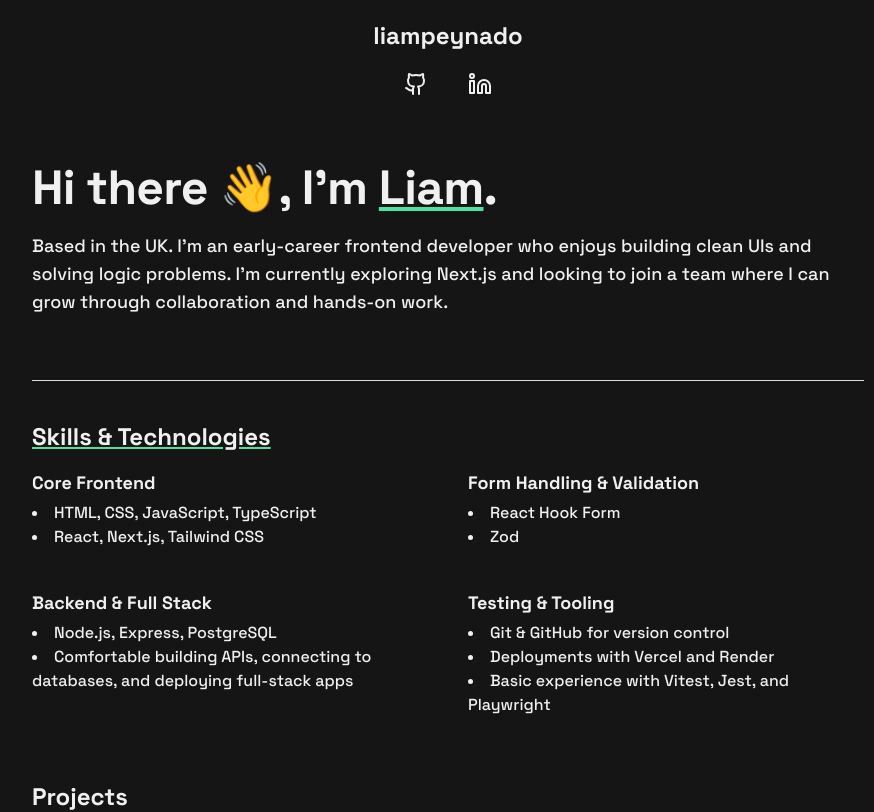
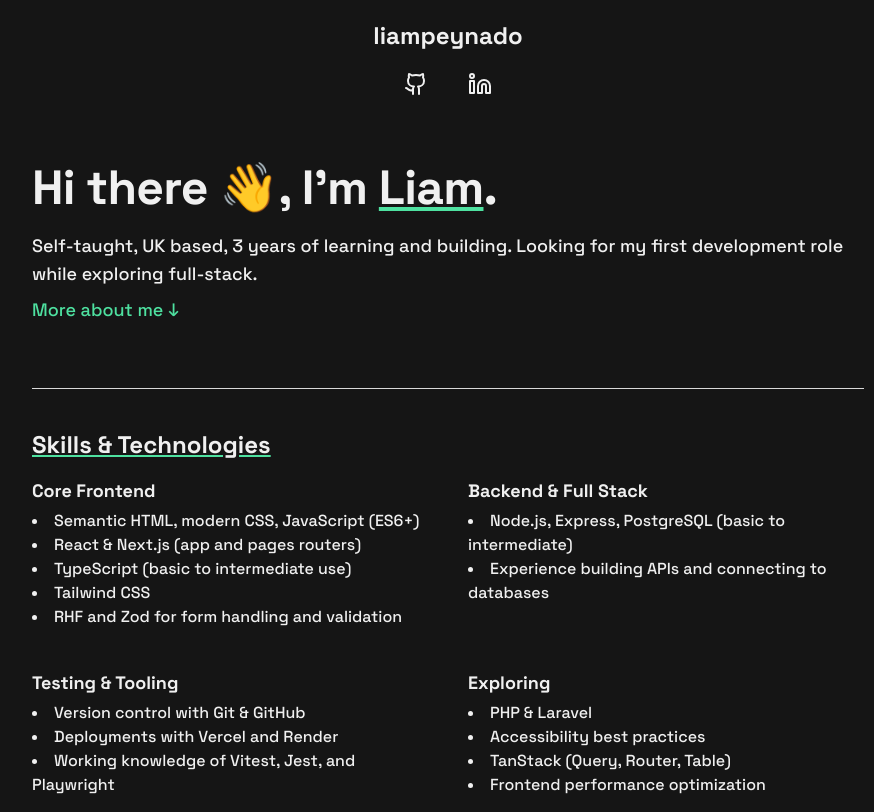
Before and after one commit to peynadol/portfolio, a SvelteKit app: page / in a window 1280 px wide. Shown: the top 812 px of the page, without its empty margins (192-1066 px from the left). Built offline with nearby package versions, Linux system fonts and the light colour scheme.

Commit message:
add about me and edit skills

```diff
--- a/src/components/About.svelte
+++ b/src/components/About.svelte
@@ -0,0 +1,44 @@
+<section id="about" class="max-w-4xl mx-auto px-6">
+  <h2 class="heading-l text-accent mb-8">About Me</h2>
+
+  <div class="space-y-6 body-l text-gray-300">
+    <p>
+      I'm a self-taught developer making the jump into tech after 3 years of
+      dedicated learning. My path started with a simple console.log("Hello
+      World") through The Odin Project - once I saw I could make a computer
+      respond to what I'd typed, I was completely hooked.
+    </p>
+
+    <p>
+      Coming from a background as an ESRI/ARCFM technician, I've always been
+      someone who likes to dig into how things are made - whether that's music
+      gear, film processes, or now web apps. What drew me to frontend initially
+      was the immediate visual feedback loop, but I'm naturally progressing
+      toward full-stack work and currently diving into PHP with plans to learn
+      Laravel.
+    </p>
+
+    <p>
+      My learning approach is methodical - when React wasn't clicking, I stepped
+      back to solidify my JavaScript foundations. I spent 4 months with Python
+      and OOP concepts, which made certain JS concepts much clearer. Every
+      project I build has a specific learning goal, whether that's data
+      fetching, state management, or styling techniques.
+    </p>
+
+    <p>
+      I'm looking for a role that balances autonomy with mentorship - I learn
+      well in sink-or-swim situations but also want to absorb best practices
+      from experienced developers. Longer term, I'm excited about the prospect
+      of mentoring others myself; helping people understand complex concepts is
+      one of the most satisfying parts of any role I've had.
+    </p>
+
+    <p>
+      Currently job hunting after redundancy, I'm open to relocating for the
+      right opportunity and hoping to land something this year. What excites me
+      most is the constant learning and the possibility of building something
+      people actually use and benefit from.
+    </p>
+  </div>
+</section>
--- a/src/components/Hero.svelte
+++ b/src/components/Hero.svelte
@@ -36,10 +36,14 @@
     </span>, I'm <span class="underline underline-accent">Liam</span>.
   </h1>
   <p class="body-l">
-    Based in the UK. I'm an early-career frontend developer who enjoys building
-    clean UIs and solving logic problems. I'm currently exploring Next.js and
-    looking to join a team where I can grow through collaboration and hands-on
-    work.
+    Self-taught, UK based, 3 years of learning and building. Looking for my
+    first development role while exploring full-stack.
+    <br />
+    <button
+      class=" mt-2 text-accent hover:underline hover:underline-accent hover:cursor-pointer transition-all duration-200"
+    >
+      More about me ↓
+    </button>
   </p>
 </section>
 
--- a/src/components/Projects.svelte
+++ b/src/components/Projects.svelte
@@ -1,8 +1,10 @@
 <script>
   import ProjectCard from "./ProjectCard.svelte";
+  import Separator from "./Separator.svelte";
 </script>
 
 <section class="my-16 text-left" id="projects">
+  <Separator />
   <h2 class="heading-m mb-8">Projects</h2>
 
   <div class="space-y-10">
--- a/src/components/Skills.svelte
+++ b/src/components/Skills.svelte
@@ -12,36 +12,38 @@
     <div>
       <h3 class="font-bold text-lg mb-1">Core Frontend</h3>
       <ul class="list-disc list-inside text-base">
-        <li>HTML, CSS, JavaScript, TypeScript</li>
-        <li>React, Next.js, Tailwind CSS</li>
-      </ul>
-    </div>
-
-    <div>
-      <h3 class="font-bold text-lg mb-1">Form Handling & Validation</h3>
-      <ul class="list-disc list-inside text-base">
-        <li>React Hook Form</li>
-        <li>Zod</li>
+        <li>Semantic HTML, modern CSS, JavaScript (ES6+)</li>
+        <li>React & Next.js (app and pages routers)</li>
+        <li>TypeScript (basic to intermediate use)</li>
+        <li>Tailwind CSS</li>
+        <li>RHF and Zod for form handling and validation</li>
       </ul>
     </div>
 
     <div>
       <h3 class="font-bold text-lg mb-1">Backend & Full Stack</h3>
       <ul class="list-disc list-inside text-base">
-        <li>Node.js, Express, PostgreSQL</li>
-        <li>
-          Comfortable building APIs, connecting to databases, and deploying
-          full-stack apps
-        </li>
+        <li>Node.js, Express, PostgreSQL (basic to intermediate)</li>
+        <li>Experience building APIs and connecting to databases</li>
       </ul>
     </div>
 
     <div>
       <h3 class="font-bold text-lg mb-1">Testing & Tooling</h3>
       <ul class="list-disc list-inside text-base">
-        <li>Git & GitHub for version control</li>
+        <li>Version control with Git & GitHub</li>
         <li>Deployments with Vercel and Render</li>
-        <li>Basic experience with Vitest, Jest, and Playwright</li>
+        <li>Working knowledge of Vitest, Jest, and Playwright</li>
+      </ul>
+    </div>
+
+    <div>
+      <h3 class="font-bold text-lg mb-1">Exploring</h3>
+      <ul class="list-disc list-inside text-base">
+        <li>PHP & Laravel</li>
+        <li>Accessibility best practices</li>
+        <li>TanStack (Query, Router, Table)</li>
+        <li>Frontend performance optimization</li>
       </ul>
     </div>
   </div>
--- a/src/routes/+page.svelte
+++ b/src/routes/+page.svelte
@@ -7,12 +7,13 @@
   import Projects from "../components/Projects.svelte";
   import Skills from "../components/Skills.svelte";
 </script>
+
 <Header />
 <main>
-    <Hero/>
-    <About/>
-    <Skills/>
-    <Projects/>
-    <Contact/>
-    <Footer/>
+  <Hero />
+  <Skills />
+  <Projects />
+  <About />
+  <Contact />
+  <Footer />
 </main>
```
Lines whose indentation alone changed are shown as unchanged.
